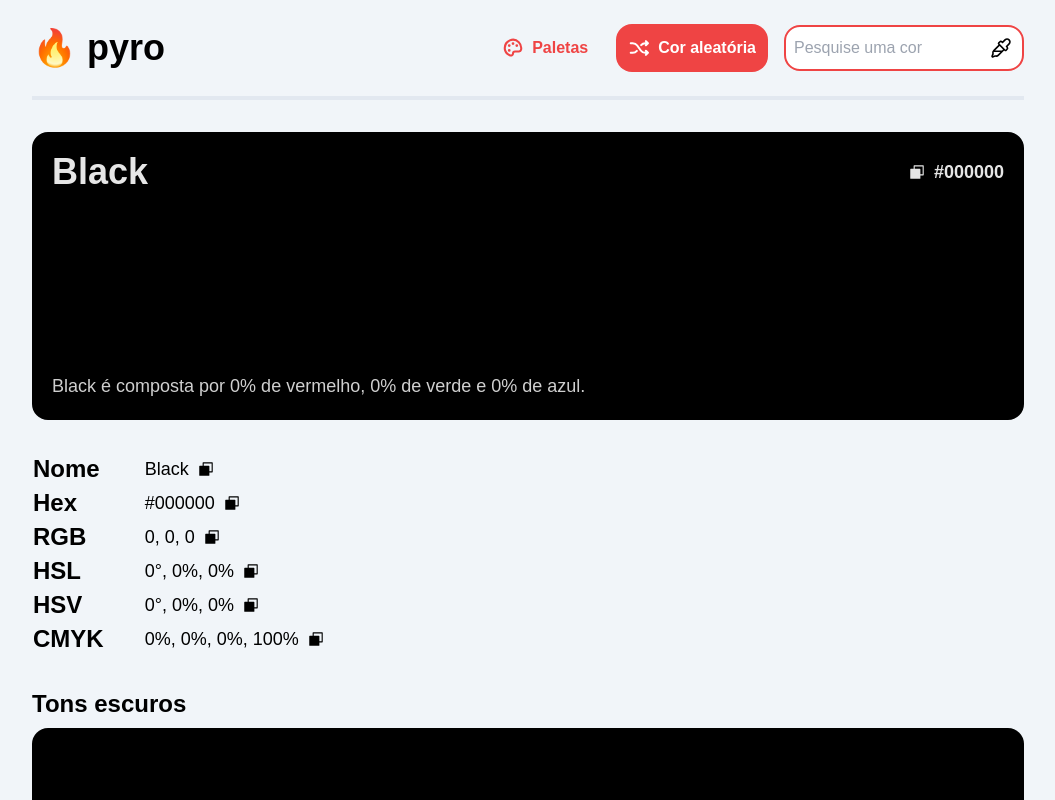
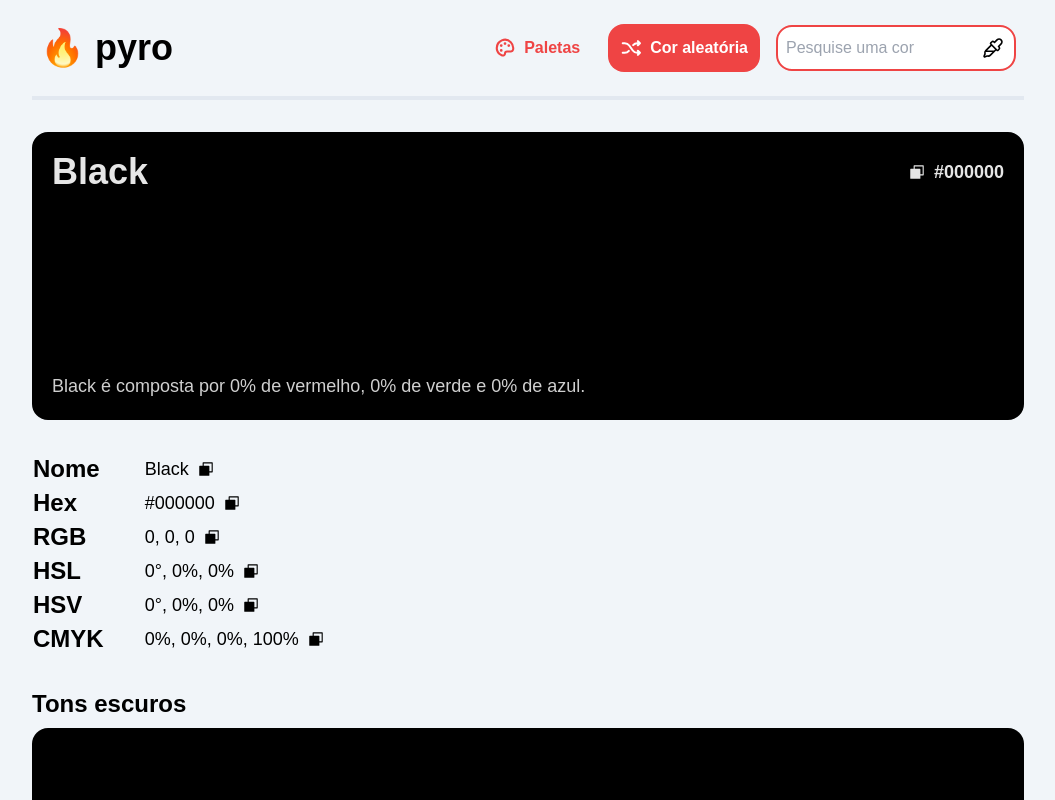
Before and after one commit to gukodev/pyro, a Next.js app: page /000000 in a window 1280 px wide. Shown: the top 800 px of the page, without its empty margins (112-1167 px from the left). Built offline with nearby package versions, Linux system fonts and the light colour scheme; a web font is replaced by a local one.

Commit message:
Fix padding

```diff
--- a/src/components/NavBar.tsx
+++ b/src/components/NavBar.tsx
@@ -51,7 +51,7 @@ export default function NavBar() {
                     <div className='bg-black/90 w-screen h-screen absolute top-0 left-0 z-40' />
                 </div>
             </Transition>
-            <div className='max-w-screen-lg mx-auto py-6 flex items-center justify-between border-b-4 border-slate-200 mb-8'>
+            <div className='max-w-screen-lg mx-auto py-6 px-2 flex items-center justify-between border-b-4 border-slate-200 mb-8'>
                 <Link href='/' className='text-4xl font-bold select-none'>
                     🔥 pyro
                 </Link>
```
